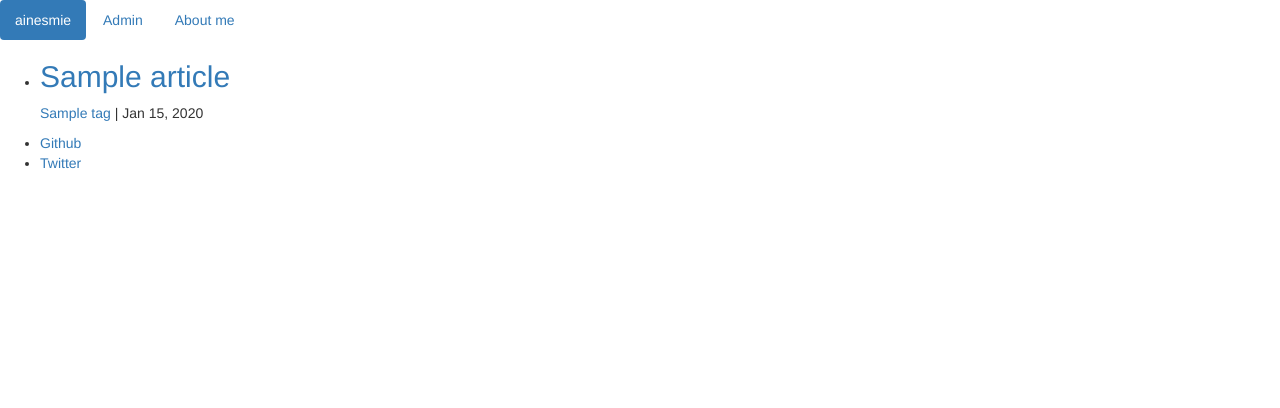
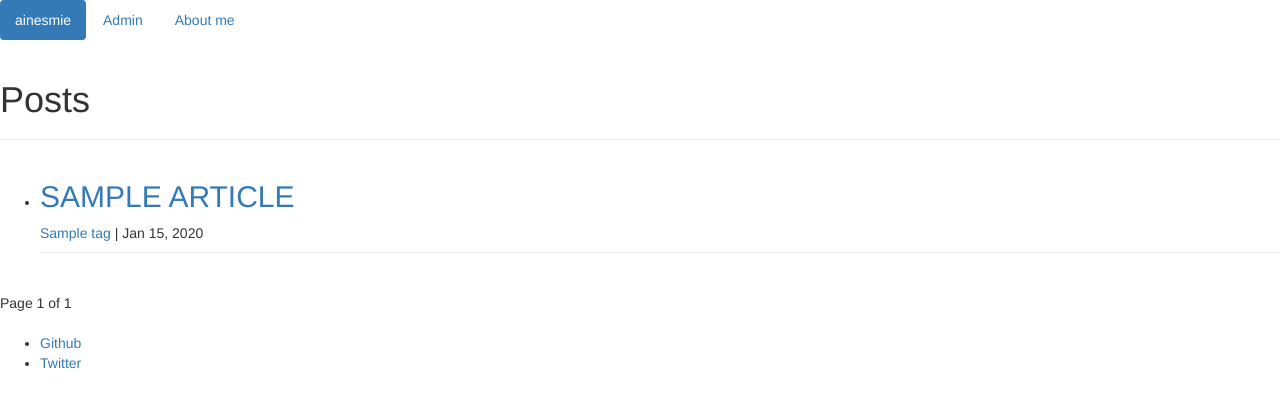
Before and after one commit to ainesmile/Django-Blog, a Django app: page / in a window 1280 px wide. Shown: the top 408 px of the page. Run offline with Django 3.2, Linux system fonts and the light colour scheme; tables that the repository leaves empty hold one stand-in row (values such as "Sample post"); some libraries are stand-ins or nearby versions.

Commit message:
add paginator for posts

```diff
--- a/blog/templates/blog/index.html
+++ b/blog/templates/blog/index.html
@@ -3,14 +3,30 @@
 {% block site_title %} ainesmie {% endblock %}
 
 {% block main %}
-  {% if article_list %}
+  {% if articles %}
+  <div class="page-header"><h1>Posts</h1></div>
     <ul>
-      {% for article in article_list %}
-        <li>
-        <a href="article/{{article.id}}"><h2>{{ article.title }}</h2></a>
+      {% for article in articles %}
+        <li class="page-header">
+        <a href="article/{{article.id}}"><h2>{{ article.title|upper }}</h2></a>
           {% include "./article_meta.html" %}
         </li>
       {% endfor %}
     </ul>
   {% endif %}
+
+  <div class="pagination">
+    <span class="step-links">
+      {% if articles.has_previous %}
+        <a href="?page={{articles.previous_page_number}}">Previous</a>
+      {% endif %}
+    </span>
+    <span class="current">
+      Page {{ articles.number }} of {{ articles.paginator.num_pages}}
+      {% if articles.has_next %}
+        <a href="?page={{ articles.next_page_number }}">next</a>
+      {% endif %}
+    </span>
+  </div>
+
 {% endblock %}
--- a/blog/views.py
+++ b/blog/views.py
@@ -1,12 +1,27 @@
 from django.shortcuts import get_object_or_404, render
 from django.http import HttpResponse
+from django.core.paginator import Paginator, EmptyPage, PageNotAnInteger
 
 from .models import Article, Tag
 
 def index(request):
     template_name = 'blog/index.html'
     article_list = Article.objects.all()
-    return render(request, template_name, {'article_list': article_list})
+    paginate_by = 1
+    paginator = Paginator(article_list, paginate_by)
+
+    page = request.GET.get('page', 1)
+
+    try:
+        articles = paginator.page(page)
+    except PageNotAnInteger:
+        articles = paginator.page(1)
+    except EmptyPage:
+        articles = paginator.page(paginator.num_pages)
+
+    return render(request, template_name, {
+        'articles': articles
+    })
 
 def article(request, article_id):
     template_name = 'blog/article.html'
```
